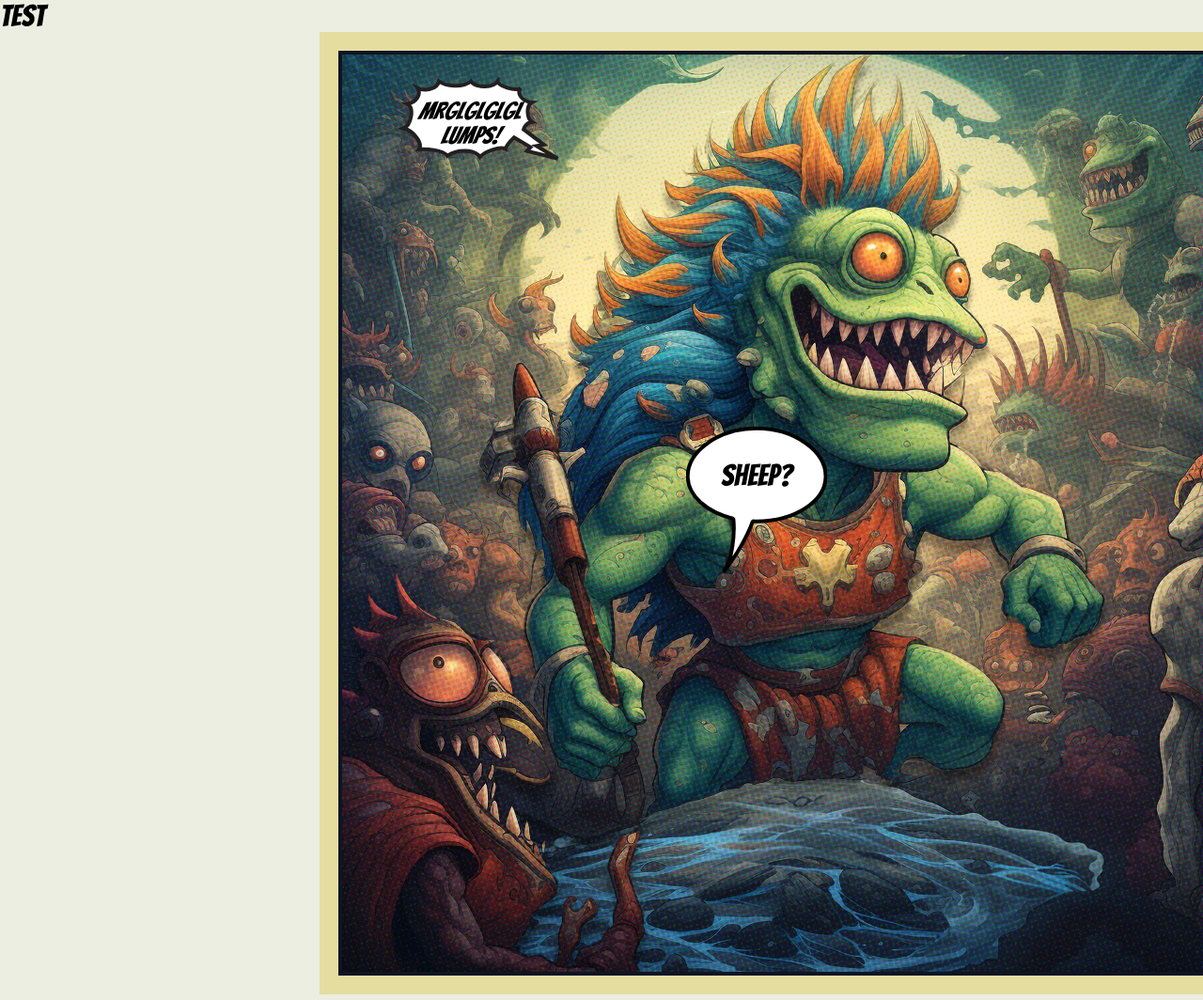
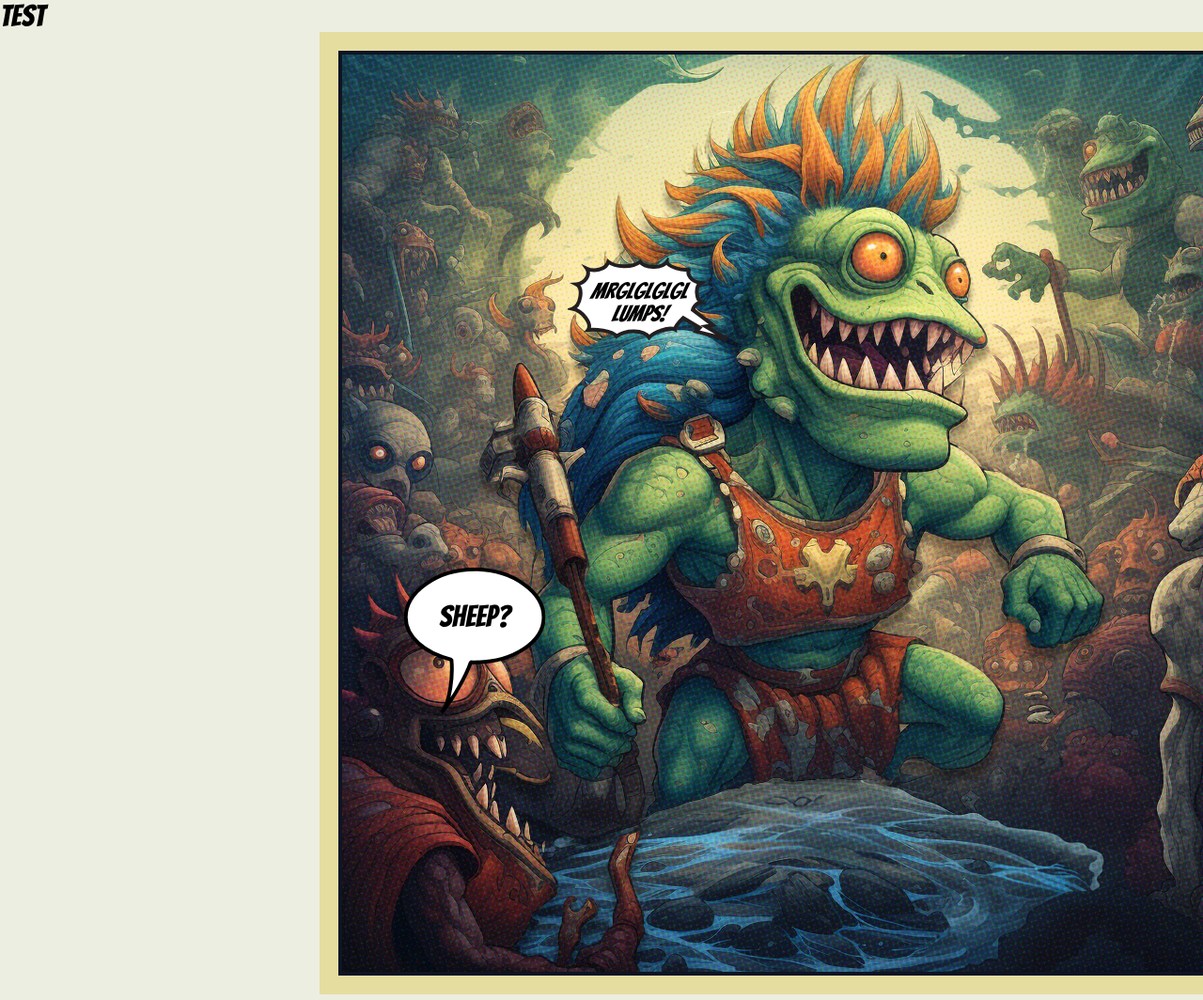
Before and after one commit to aa-parky/mrglglglgl, a PHP site: page /test.html in a window 1280 px wide; the page is wider, and only the part inside the window is pictured. Shown: that part at 94% size. Run offline with PHP 8.4, Linux system fonts and the light colour scheme.

Commit message:
font clamp

```diff
--- a/css/landing.css
+++ b/css/landing.css
@@ -32,7 +32,7 @@ padding-bottom: 20%;
 blockquote.whisper {
 background: url(../data/whisper.svg); /* whisper.svg */
 width: 25%;
-font-size: clamp(1.5rem, 2.5vw, 3rem);
+font-size: clamp(1rem, 1.5rem, 2vw);
 color: #ccc;
 font-style: italic;
 padding: 6% 5% 15%;
@@ -40,13 +40,13 @@ padding: 6% 5% 15%;
 blockquote.electric {
 background: url(../data/electric.svg); /* electric.svg*/
 width: 25%;
-font-size: clamp(1rem, 2vw, 2.5vw);
+font-size: clamp(1rem, 1.5rem, 2vw);
 font-style: italic;
 padding: 4% 6% 12% 0%;
 }
 blockquote.electric span {
 display: block;
-font-size: clamp(1rem, 2vw, 2.5vw);
+font-size: clamp(1rem, 1.5rem, 2vw);
 font-weight: bold;
 }
 
@@ -64,13 +64,13 @@ blockquote.bubble {
 }
 
 blockquote.electric {
-    top: 8%;  /* adjust these values as needed */
-    right: 55%;
+    top: 40%;  /* adjust these values as needed */
+    right: 25%;
     z-index: 1;
 }
 
 blockquote.speech {
-    top: 70%;  /* adjust these values as needed */
-    left: 65%;
+    top: 95%;  /* adjust these values as needed */
+    left: 15%;
     z-index: 1;
 }
--- a/test.html
+++ b/test.html
@@ -23,6 +23,7 @@
 <body>
         Test
     <div class="image-container">
+
         <blockquote class="electric bubble">Mrglglglgl<br> Lumps!</blockquote>
         <blockquote class="speech bubble">Sheep?</blockquote>
         <img src="img/landing00.png" alt="Centered Image">
```
